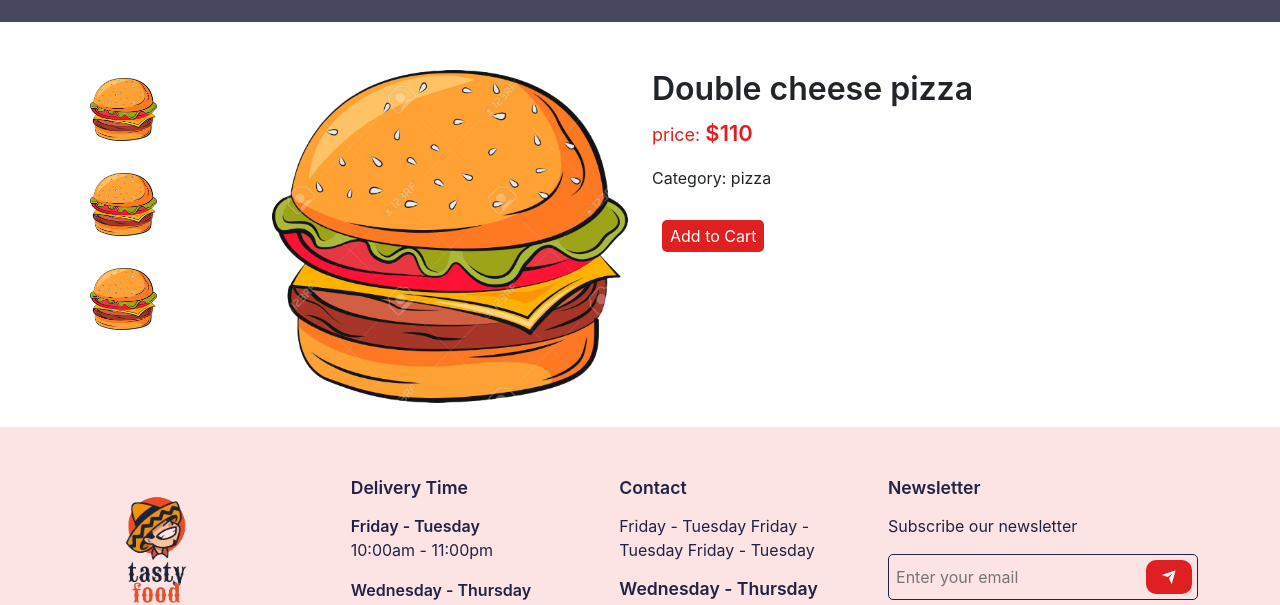
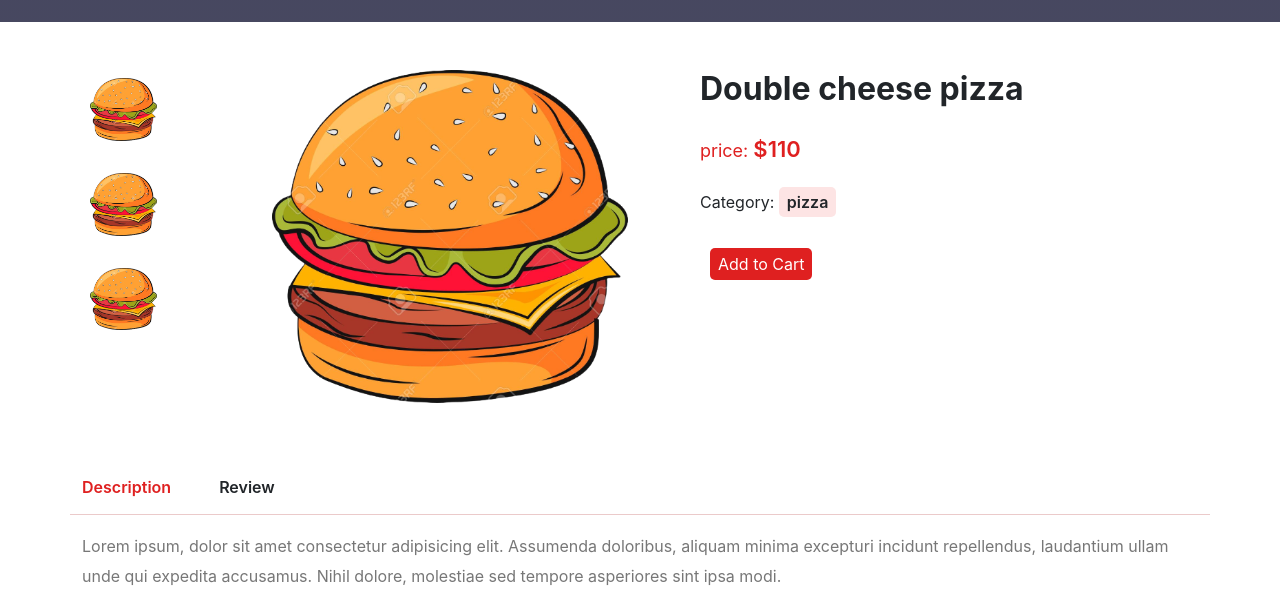
Before and after one commit to miladprogramer/react-food-order, a React (Create React App) app: page /foods/1 in a window 1280 px wide. Shown: the part 324-929 px from the top of the page. Built offline with nearby package versions, Linux system fonts and the light colour scheme; grey boxes are pictures that could not be loaded.

Commit message:
add reviews

```diff
--- a/src/components/FoodDetail.jsx
+++ b/src/components/FoodDetail.jsx
@@ -1,10 +1,21 @@
 
-import React from 'react'
+import {React,useState,useEffect} from 'react'
 import AllProducts from '../Fake-Data/FakeData'
 import { Container,Row,Col } from 'reactstrap'
 import burger from '../images/burger.png'
 import './Style.css'
 const FoodDetail = () => {
+
+  const [tabs,setTabs]=useState("desc")
+  const [enteredName,setEnteredName]=useState("")
+  const [enteredEmail,setEnteredEmail]=useState("")
+  const [enteredReview,setEnteredReview]=useState("")
+
+  const submitHandler = (e) => {
+    e.preventDefault();
+
+    console.log(enteredName, enteredEmail, enteredReview);
+  };
   return (
   <>
   < div className='background-title'>
@@ -28,13 +39,14 @@
       </div>
     </Col>
     <Col lg="6">
-      <div className='product-title'>
+      <div className="mx-5">
+      <div className='product-title mb-4'>
         <h2>Double cheese pizza</h2>
       </div>
-      <div className='product-price'>
+      <div className='product-price mb-4'>
         <p>price: <span>$110</span></p>
       </div>
-      <div className='product-category'>
+      <div className='product-category mb-4'>
       <p>Category: <span>pizza</span></p>
       </div>
       <div className='add-btn'>
@@ -43,7 +55,63 @@
         <button >Add to Cart</button>
     </div>
       </div>
+      </div>
+
     </Col>
+  </Row>
+
+  <Row>
+    <div className='description d-flex gap-5 mt-5 mb-3'>
+
+      <span onClick={()=> setTabs("desc")} className={`${tabs==="desc" ? "tab-active" : ""}`}>Description</span>
+      <span onClick={()=> setTabs("rev")} className={`${tabs==="rev" ? "tab-active" : ""}`}>Review</span>
+
+    </div>
+
+{
+  tabs==="desc" ?(
+    <div className='desc-text'>
+    <p>Lorem ipsum, dolor sit amet consectetur adipisicing elit. Assumenda doloribus, aliquam minima excepturi incidunt repellendus, laudantium ullam unde qui expedita accusamus. Nihil dolore, molestiae sed tempore asperiores sint ipsa modi.</p>
+  </div>
+  ):(
+    <>
+        <div className='review d-flex flex-column'>
+    <div className='d-flex flex-column mb-4'>
+    <span className='fw-bold'>John Dau</span>
+    <span>gjk@jsk.dd</span>
+    <span className='mt-3'>Lorem ipsum dolor sit amet.</span>
+    </div>
+    <div className='d-flex flex-column mb-4'>
+    <span className='fw-bold'>John Dau</span>
+    <span>gjk@jsk.dd</span>
+    <span className='mt-3'>Lorem ipsum dolor sit amet.</span>
+    </div>
+    <div className='d-flex flex-column mb-4'>
+    <span className='fw-bold'>John Dau</span>
+    <span>gjk@jsk.dd</span>
+    <span className='mt-3'>Lorem ipsum dolor sit amet.</span>
+    </div>
+  </div>
+
+  <form className='form-submit mb-5 mt-3' onSubmit={submitHandler}>
+    <input onChange={e =>setEnteredName(e.target.value)} type="text" placeholder='Enter your name' required className='w-100'/>
+    <input onChange={e =>setEnteredEmail(e.target.value)} type="email" placeholder="Enter your email" required className='w-100' />
+    <textarea onChange={e =>setEnteredReview(e.target.value)}  rows={5} type="text" placeholder='Write your review' required className='w-100' />
+    <div className='addToCart'>
+
+        <button  type='submit' >Submit</button>
+    </div>
+  </form>
+    </>
+
+
+
+  )
+}
+
+
+
+
   </Row>
 </Container>
 
--- a/src/components/Style.css
+++ b/src/components/Style.css
@@ -468,7 +468,7 @@
 
 }
 .product-title h2{
-font-weight: 600;
+font-weight: 700;
 }
 .product-price{
   color: #df2020;
@@ -479,6 +479,44 @@
   font-size: 22px;
 font-weight: 600;
 }
+.product-category span{
+  background-color: #fde4e4;
+  padding: 5px 8px;
+  border-radius: 5px;
+  font-weight: 600;
+}
+.description span{
+  font-weight: 600;
+  cursor: pointer;
+}
+.description{
+  border-bottom: 1px solid #ebcaca;
+  padding-bottom: 15px;
+}
+.tab-active{
+  color: #df2020;
+}
+.desc-text p{
+  color: #777;
+  line-height: 30px;
+}
+.form-submit{
+  width: 60%;
+  margin: auto;
+  background: #fde4e4;
+  padding: 20px;
+  border-radius: 5px;
+}
+.form-submit input , .form-submit textarea{
+background: transparent;
+border: none;
+border-bottom: 2px solid #ebcaca;
+padding: 15px;
+}
+.form-submit input:focus , .form-submit textarea:focus{
+  outline: none;
+}
+
 
 @media only screen and (max-width: 576px) {
   .delete__btn {
```
